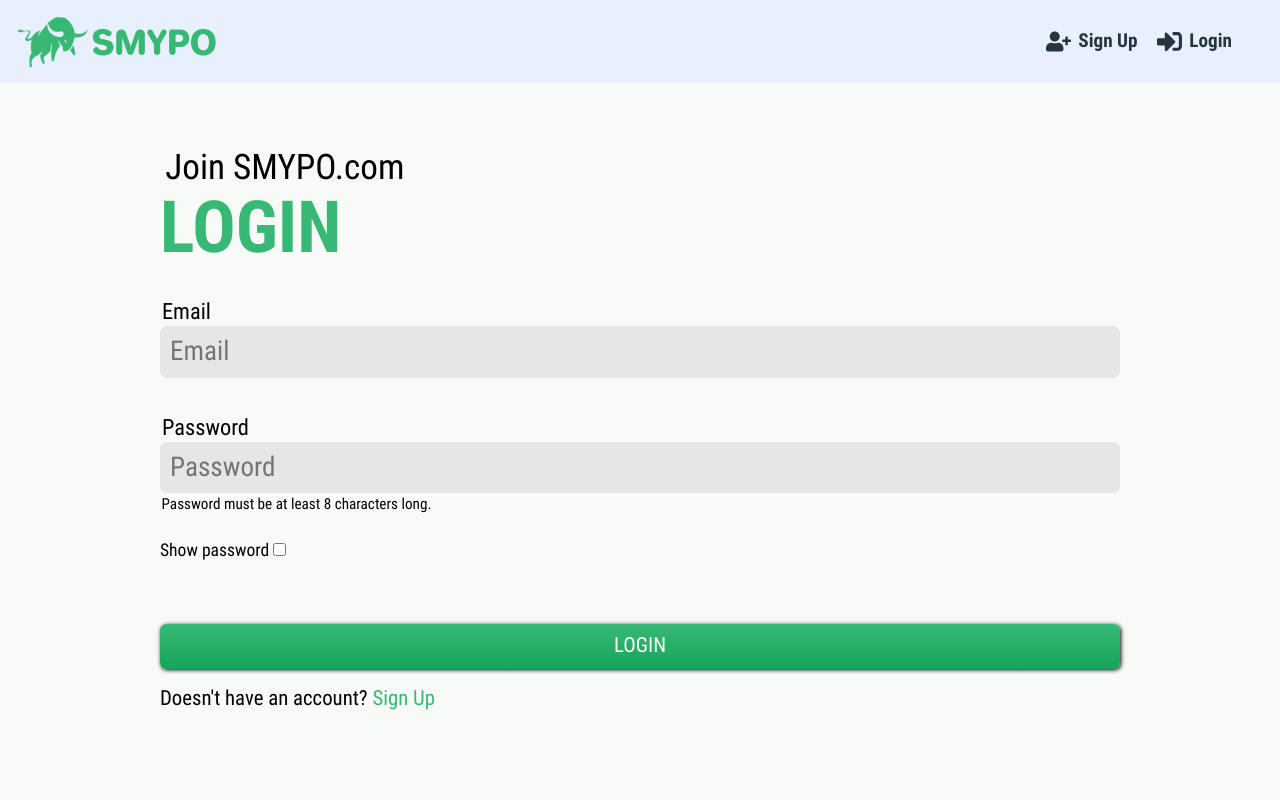
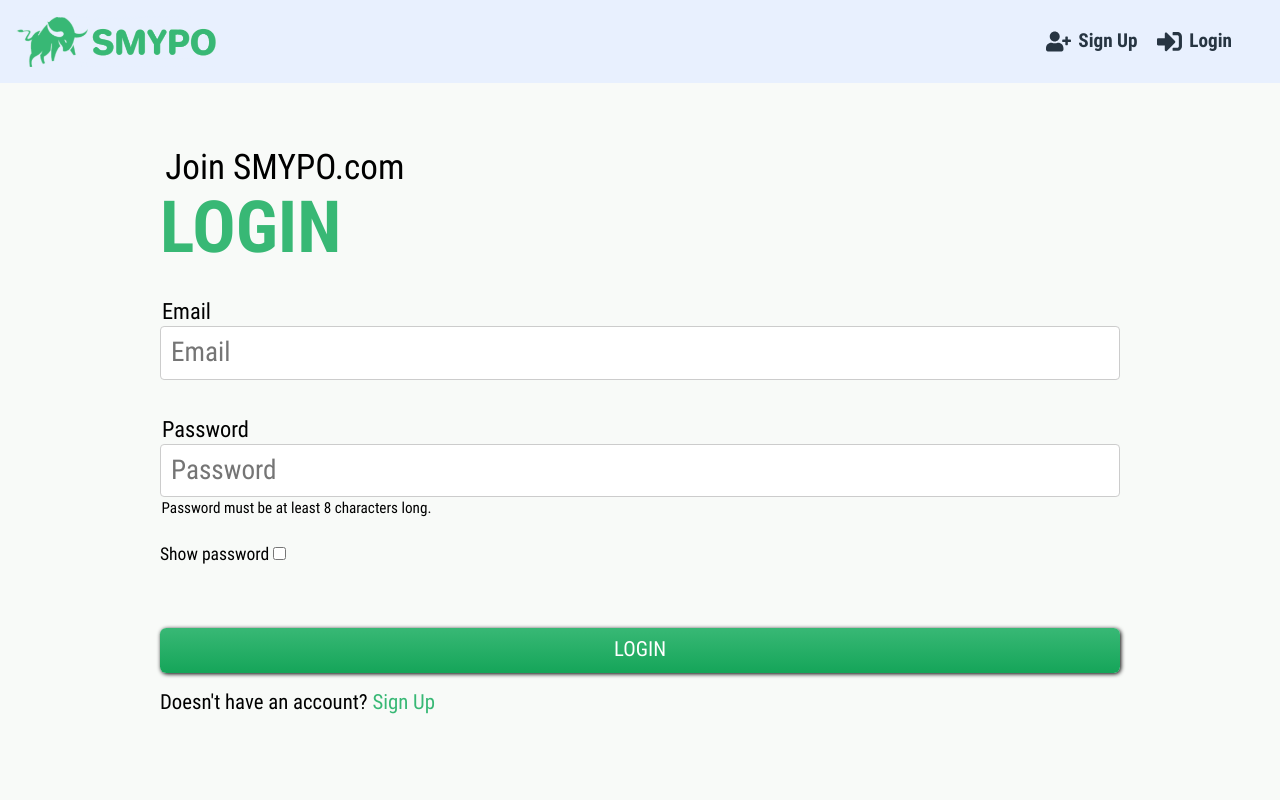
Before and after one commit to jaehyeon48/smypo-frontend, a React (Create React App) app: page /login in a window 1280 px wide. Shown: the top 800 px of the page. Built offline with nearby package versions, Linux system fonts and the light colour scheme; no server answers; the HTML template or start-up script is replaced by a standard one.

Commit message:
modify form field style

```diff
--- a/src/styles/components/_auth.scss
+++ b/src/styles/components/_auth.scss
@@ -83,11 +83,10 @@
   font-size: 1.7rem;
   padding: 10px;
   width: 100%;
-  border: none;
+  border: 1px solid $light-gray;
   outline: none;
-  border-radius: 0.25em;
-  transition: all 100ms ease;
-  background-color: lighten($light-gray, 10%);
+  border-radius: 0.15em;
+  transition: all 0.2s ease;
 
   &:focus {
     box-shadow: 0 0 0 2px $form-focus;
```
